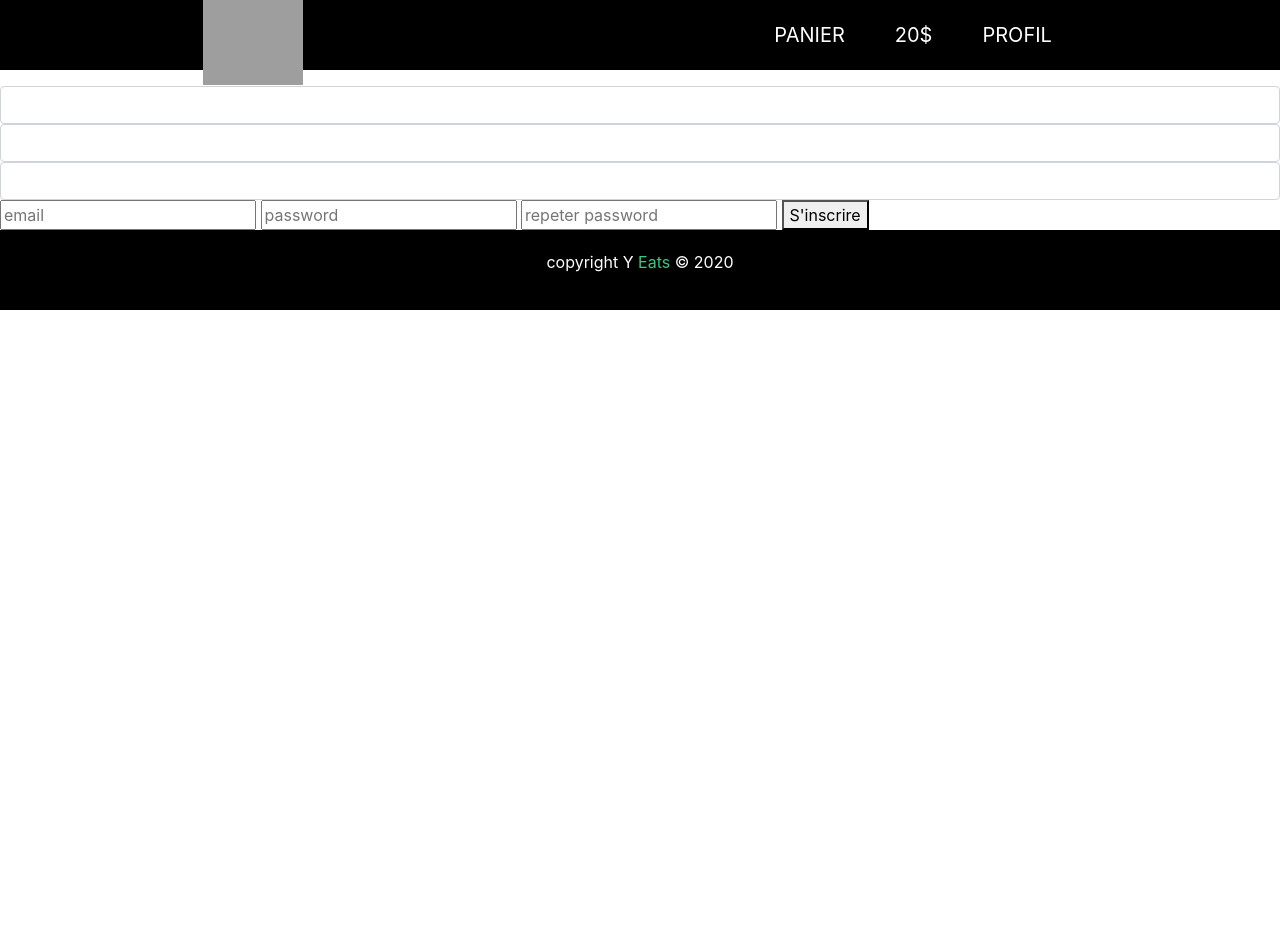
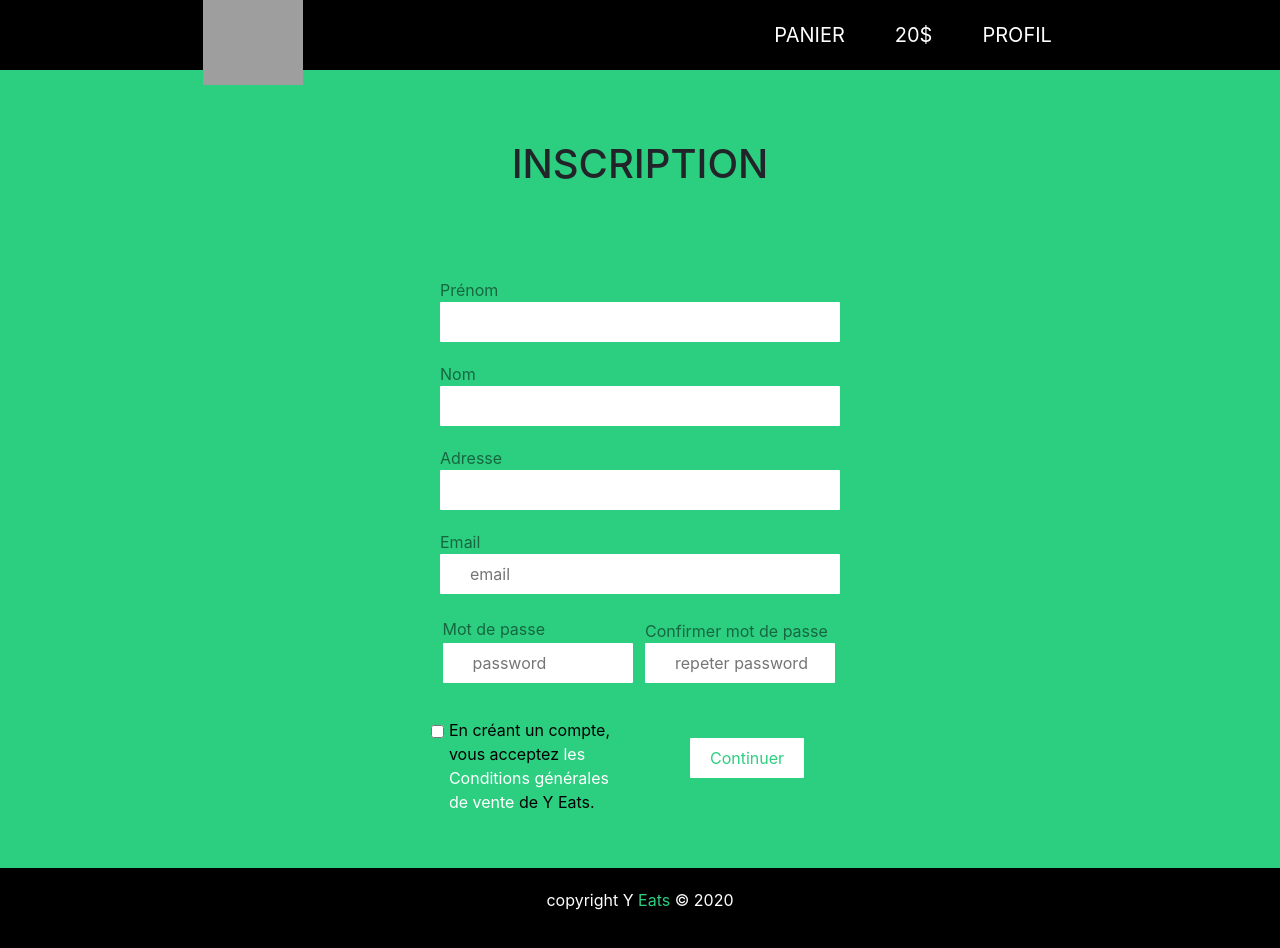
Before and after one commit to loux22/resto_delivery, a Symfony app: template delivery/templates/member/register.html.twig in a window 1280 px wide. Before the commit the page ends 310 px from the top, so only its background shows below. Run offline with Twig, Linux system fonts and the light colour scheme; the template is opened without the code that fills it, so the values that code supplies are empty; form fields are guessed from the names that the template uses; some libraries are stand-ins or nearby versions; grey boxes are pictures that could not be loaded.

Commit message:
page inscription

```diff
--- /dev/null
+++ b/delivery/public/css/registerUser.css
@@ -0,0 +1,177 @@
+body{
+    background-color: #2CCE80;
+}
+
+h1{
+    display: flex;
+    justify-content: center;
+    padding: 70px;
+}
+
+input{
+    padding-left: 30px;
+}
+
+.container__body{}
+
+.container__body--1{
+    display: grid;
+    justify-content: center;
+    margin: 20px;
+}
+.container__body--1 span{
+    color: rgba(0, 0, 0, 0.5);
+}
+.container__body--1 input{
+    width: 400px;
+    height: 40px;
+    background: #FFFFFF;
+    border: none;
+    border-radius: 1px;
+    color: rgba(0, 0, 0, 0.5);
+}
+
+.container__body--2{
+    display: grid;
+    justify-content: center;
+    margin: 20px;
+}
+.container__body--2 span{
+    color: rgba(0, 0, 0, 0.5);
+}
+.container__body--2 input{
+    width: 400px;
+    height: 40px;
+    background: #FFFFFF;
+    border: none;
+    border-radius: 1px;
+    color: rgba(0, 0, 0, 0.5);
+}
+
+.container__body--3{
+    display: grid;
+    justify-content: center;
+    margin: 20px;
+}
+.container__body--3 span{
+    color: rgba(0, 0, 0, 0.5);
+}
+.container__body--3 input{
+    width: 400px;
+    height: 40px;
+    background: #FFFFFF;
+    border: none;
+    border-radius: 1px;
+    color: rgba(0, 0, 0, 0.5);
+}
+
+.container__body--4{
+    display: grid;
+    justify-content: center;
+    margin: 20px;
+}
+.container__body--4 span{
+    color: rgba(0, 0, 0, 0.5);
+}
+.container__body--4 input{
+    width: 400px;
+    height: 40px;
+    background: #FFFFFF;
+    border: none;
+    border-radius: 1px;
+    color: rgba(0, 0, 0, 0.5);
+}
+
+.container__body--5{
+    display: grid;
+    justify-content: flex-end;
+    margin: 2.5px;
+}
+.container__body--5 span{
+    color: rgba(0, 0, 0, 0.5);
+}
+.container__body--5 input{
+    width: 190px;
+    height: 40px;
+    background: #FFFFFF;
+    border: none;
+    border-radius: 1px;
+    color: rgba(0, 0, 0, 0.5);
+    margin-right: 5px;
+}
+
+.container__body--6{
+    display: grid;
+    justify-content: flex-start;
+    margin: 5px;
+}
+.container__body--6 span{
+    color: rgba(0, 0, 0, 0.5);
+}
+.container__body--6 input{
+    width: 190px;
+    height: 40px;
+    background: #FFFFFF;
+    border: none;
+    border-radius: 1px;
+    color: rgba(0, 0, 0, 0.5);
+    /* margin-left:5px; */
+}
+
+.container__body--56{
+display: grid;
+grid-template-columns: 1fr 1fr;
+}
+
+.container__bottom{
+    display: grid;
+    grid-template-columns: 1fr 1fr;
+}
+.container__bottom--check{
+    display: flex;
+    justify-content: flex-end;
+    margin: 30px;
+    color: black;
+}
+.container__bottom--check span{
+    color: white;
+}
+
+#test1{
+    position: relative;
+    bottom: 70px;
+}
+
+.container__bottom--button{
+    display: flex;
+    justify-content: flex-start;
+    margin: 50px 50px;
+    height: 40px;
+}
+.styled {
+    /* border: 0; */
+    line-height: 2.5;
+    padding: 0 20px;
+    font-size: 1rem;
+    text-align: center;
+    color: #2CCE80;
+    border-radius: 1px;
+    background-color: #ffffff;
+    border: black 10px;
+    /* background-image: linear-gradient(to top left,
+                                      rgba(0, 0, 0, .2),
+                                      rgba(0, 0, 0, .2) 30%,
+                                      rgba(0, 0, 0, 0)); */
+}
+
+.styled:hover {
+    background-color: #2CCE80;
+    box-shadow: inset -2px -2px 3px rgba(255, 255, 255, 0.6),
+    inset 2px 2px 3px rgba(255, 255, 255, 0.6);
+    color: white;
+}
+
+.styled:active {
+    box-shadow: inset -2px -2px 3px rgba(0, 0, 0, .6),
+                inset 2px 2px 3px rgba(0, 0, 0, .6);
+}
--- a/delivery/templates/member/register.html.twig
+++ b/delivery/templates/member/register.html.twig
@@ -1,34 +1,67 @@
 {% extends 'base.html.twig' %}
+
+{% block link %}
+<link rel="stylesheet" href="{{ asset('css/registerUser.css') }}">
+<link rel="stylesheet" href="{{ asset('css/navbar.css') }}">
+{% endblock %}
 
 {% block title %}Register member{% endblock %}
 
 {% block body %}
-
+<h1>INSCRIPTION</h1>
 <p>{{error}}</p>
 
 {{form_start(memberForm)}}
-
+<div class="container__body">
+    <div class="container__body--1">
+        <span>Prénom</span>
         {% if form_errors(memberForm.username) %}
         {{form_errors(memberForm.username)}}
         {% endif %}
         {{form_widget(memberForm.username)}}
-
+    </div>
+    <div class="container__body--2">
+        <span>Nom</span>
         {% if form_errors(memberForm.lastname) %}
         {{form_errors(memberForm.lastname)}}
         {% endif %}
         {{form_widget(memberForm.lastname)}}
-
+    </div>
+    <div class="container__body--3">
+        <span>Adresse</span>
         {% if form_errors(memberForm.address) %}
         {{form_errors(memberForm.address)}}
         {% endif %}
         {{form_widget(memberForm.address)}}
+    </div>
+    <div class="container__body--4">
+        <span>Email</span>
+        <input type="email" name="mail" placeholder="email">
+    </div>
+    <div class="container__body--56">
+        <div class="container__body--5">
+            <span>Mot de passe</span>
+            <input type="password" name="password" placeholder="password">
+        </div>
+        <div class="container__body--6">
+            <span>Confirmer mot de passe</span>
+            <input type="password" name="repeat" placeholder="repeter password">
+        </div>
+    </div>
+</div>
 
-<input type="email" name="mail" placeholder="email">
-
-<input type="password" name="password" placeholder="password">
-<input type="password" name="repeat" placeholder="repeter password">
-
-<button type="submit">S'inscrire</button>
+<div class="container__bottom">
+    <div class="container__bottom--check">
+        <p>
+            <input type="checkbox" id="test1" />
+            <label for="test1" aria-describedby="label">En créant un compte, <br>
+                vous acceptez <span>les <br> Conditions générales <br> de vente</span>  de Y Eats.</label>
+        </p>
+    </div>
+    <div class="container__bottom--button">
+        <button class="favorite styled"type="button">Continuer</button>
+    </div>
+</div>
 
 {{form_end(memberForm)}}
 
```
Lines whose indentation alone changed are shown as unchanged.
